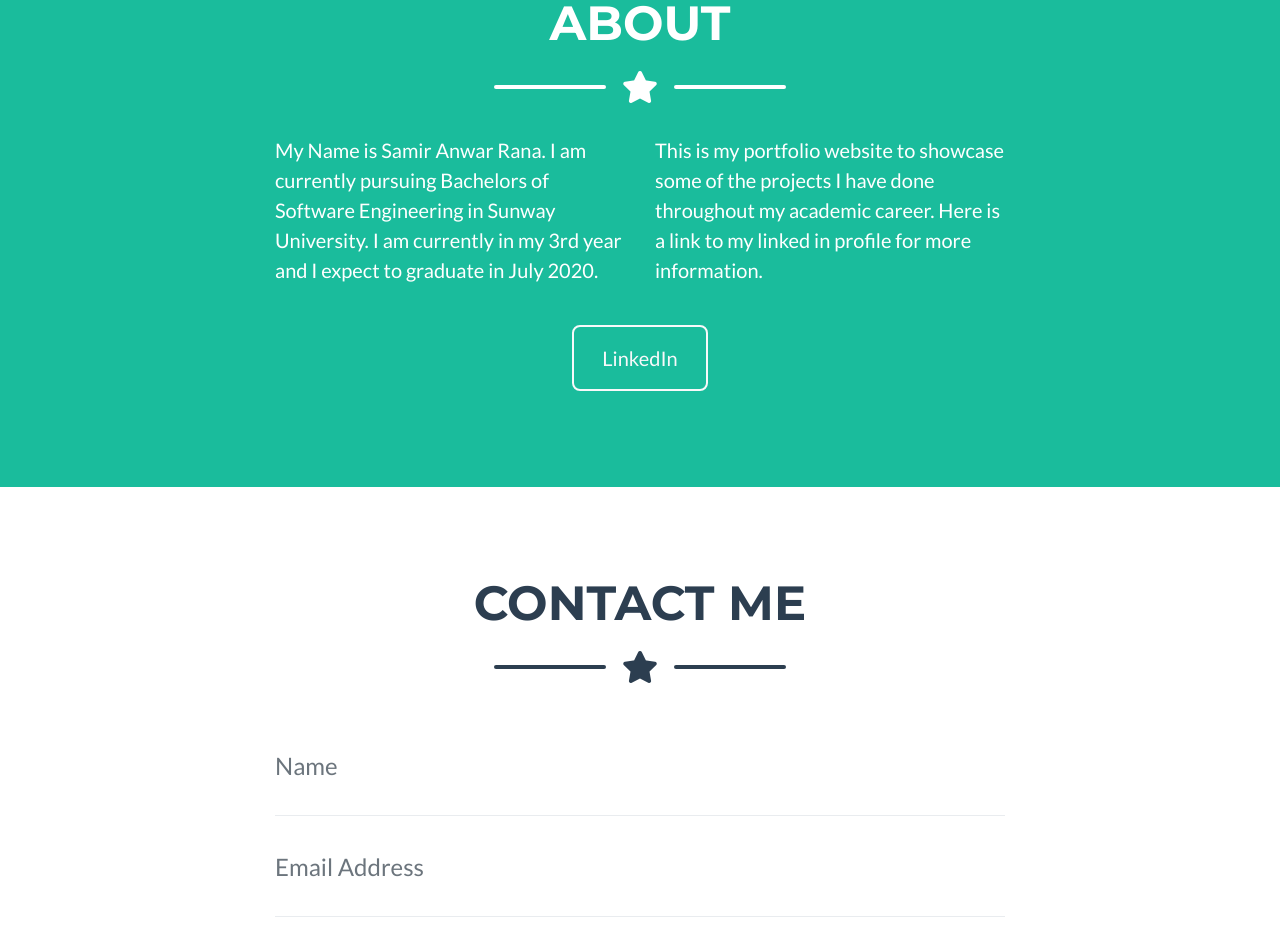
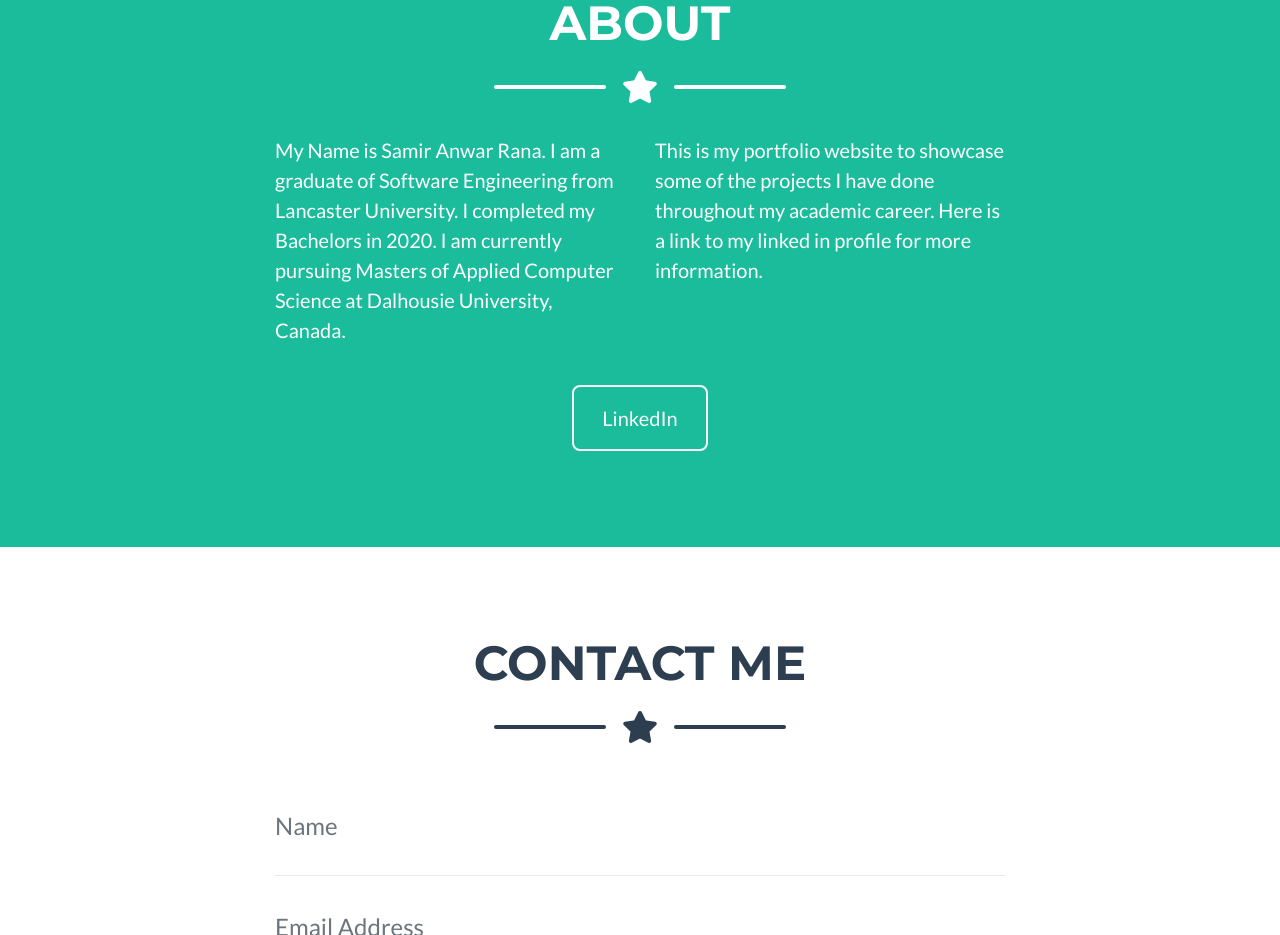
Before and after one commit to samirrana/samirrana.github.io, a website with bundled scripts: page index.html in a window 1280 px wide. Shown: the part 1833-2768 px from the top of the page. Built offline with nearby package versions, Linux system fonts and the light colour scheme.

Commit message:
Update index.html

```diff
--- a/index.html
+++ b/index.html
@@ -191,7 +191,7 @@
      <!-- About Section Content -->
      <div class="row">
       <div class="col-lg-4 ml-auto">
-        <p class="lead">My Name is Samir Anwar Rana. I am currently pursuing Bachelors of Software Engineering in Sunway University. I am currently in my 3rd year and I expect to graduate in July 2020. </p>
+        <p class="lead">My Name is Samir Anwar Rana. I am a graduate of Software Engineering from Lancaster University. I completed my Bachelors in 2020. I am currently pursuing Masters of Applied Computer Science at Dalhousie University, Canada. </p>
       </div>
       <div class="col-lg-4 mr-auto">
         <p class="lead">This is my portfolio website to showcase some of the projects I have done throughout my academic career. Here is a link to my linked in profile for more information.</p>
```
